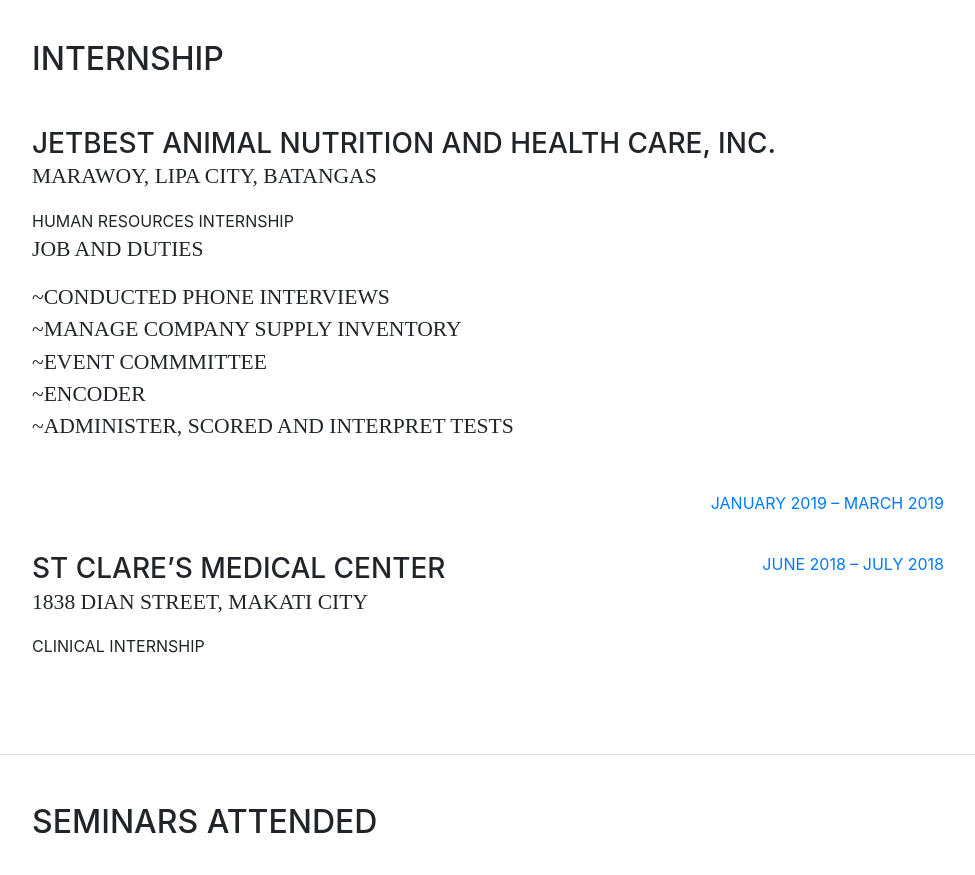
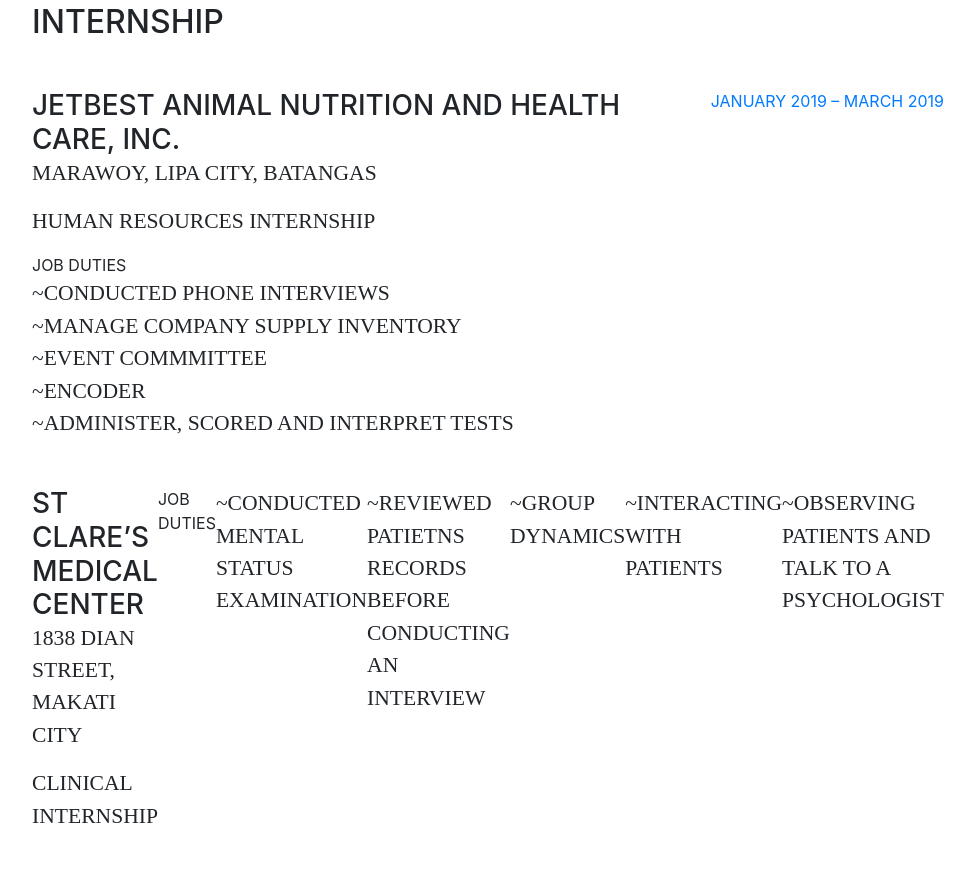
Before and after one commit to lkptolentino/lkptolentino.github.io, a website with bundled scripts: page index.html in a window 1280 px wide. Shown: the part 3245-4120 px from the top of the page, without its empty margins (288-1263 px from the left). Built offline with nearby package versions, Linux system fonts and the light colour scheme; a web font is replaced by a local one.

Commit message:
Update index.html
new3

```diff
--- a/index.html
+++ b/index.html
@@ -266,17 +266,14 @@
             <div class="resume-content mr-auto">
               <h3 class="mb-0">JETBEST ANIMAL NUTRITION AND HEALTH CARE, INC.</h3>
               <div class="subheading mb-3">Marawoy, Lipa City, Batangas </div>
-              <div>HUMAN RESOURCES INTERNSHIP</div>
-              <div class="subheading mb-3">Job and Duties </div>
+               <div class="subheading mb-3">HUMAN RESOURCES INTERNSHIP</div>
+              <div>JOB DUTIES</div>
                <div class="subheading mb-0"> ~Conducted Phone Interviews </div>
                <div class="subheading mb-0"> ~Manage Company Supply Inventory </div>
                <div class="subheading mb-0"> ~Event Commmittee </div>
                <div class="subheading mb-0"> ~Encoder </div>
-               <div class="subheading mb-0"> ~Administer, Scored and Interpret Tests </div>
-
-            </div>
-          </div>
-
+              <div class="subheading mb-0"> ~Administer, Scored and Interpret Tests </div>
+              </div>
             <div class="resume-date text-md-right">
               <span class="text-primary">JANUARY 2019 – MARCH 2019</span>
             </div>
@@ -286,8 +283,15 @@
             <div class="resume-content mr-auto">
               <h3 class="mb-0">ST CLARE’S MEDICAL CENTER</h3>
               <div class="subheading mb-3">1838 Dian Street, Makati City </div>
-              <div>CLINICAL INTERNSHIP </div>
+              <div class="subheading mb-3">CLINICAL INTERNSHIP</div>
             </div>
+            <div>JOB DUTIES</div>
+            <div class="subheading mb-0"> ~Conducted Mental Status Examination </div>
+               <div class="subheading mb-0"> ~Reviewed patietns records before conducting an interview </div>
+               <div class="subheading mb-0"> ~Group Dynamics </div>
+               <div class="subheading mb-0"> ~Interacting with Patients </div>
+              <div class="subheading mb-0"> ~Observing Patients and talk to a PSychologist </div>
+              </div>
             <div class="resume-date text-md-right">
               <span class="text-primary">JUNE 2018 – JULY 2018 </span>
             </div>
```
